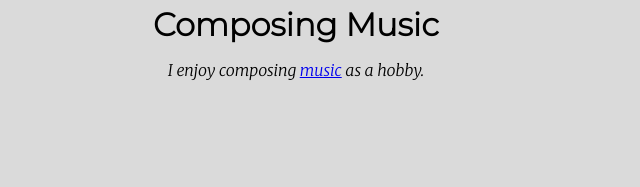
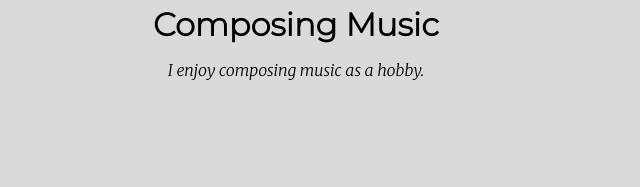
Before and after one commit to SaulB12345/Personal-Website, a plain HTML site: page index.html in a window 1280 px wide. Shown: the part 1896-2083 px from the top of the page, 24-664 px from the left. Drawn offline with Linux system fonts and the light colour scheme.

Commit message:
Update index.html

```diff
--- a/index.html
+++ b/index.html
@@ -62,7 +62,7 @@
     <div class="grid-container">
         <div class="grid-item"> <img class="music" src="images/composing.png" alt="">
               <h3>Composing Music</h3>
-              <p>I enjoy composing <a href="https://soundcloud.com/saul-b-769046510/sets/song-demos/s-07s3SOKVA3d?si=2227d237edc349f7891611ccf7c9b85a&utm_source=clipboard&utm_medium=text&utm_campaign=social_sharing">music<a/> as a hobby.</p>
+              <p>I enjoy composing music as a hobby.</p>
 
         </div>
         <div class="grid-item"> <img class="computer" src="images/coding.png" alt="">
@@ -86,7 +86,11 @@
 <!--  <div class="grid-item">6</div>-->
 <!--  <div class="grid-item">7</div>-->
 <!--  <div class="grid-item">8</div>-->
+
 <!--  <div class="grid-item">9</div>-->
+<!--  <div class="grid-item">9</div>-->    <p>I enjoy composing <a href="https://soundcloud.com/saul-b-769046510/sets/song-demos/s-07s3SOKVA3d?si=2227d237edc349f7891611ccf7c9b85a&utm_source=clipboard&utm_medium=text&utm_campaign=social_sharing">music<a/> as a hobby.</p>
+
+
 </div>
 
 
```
